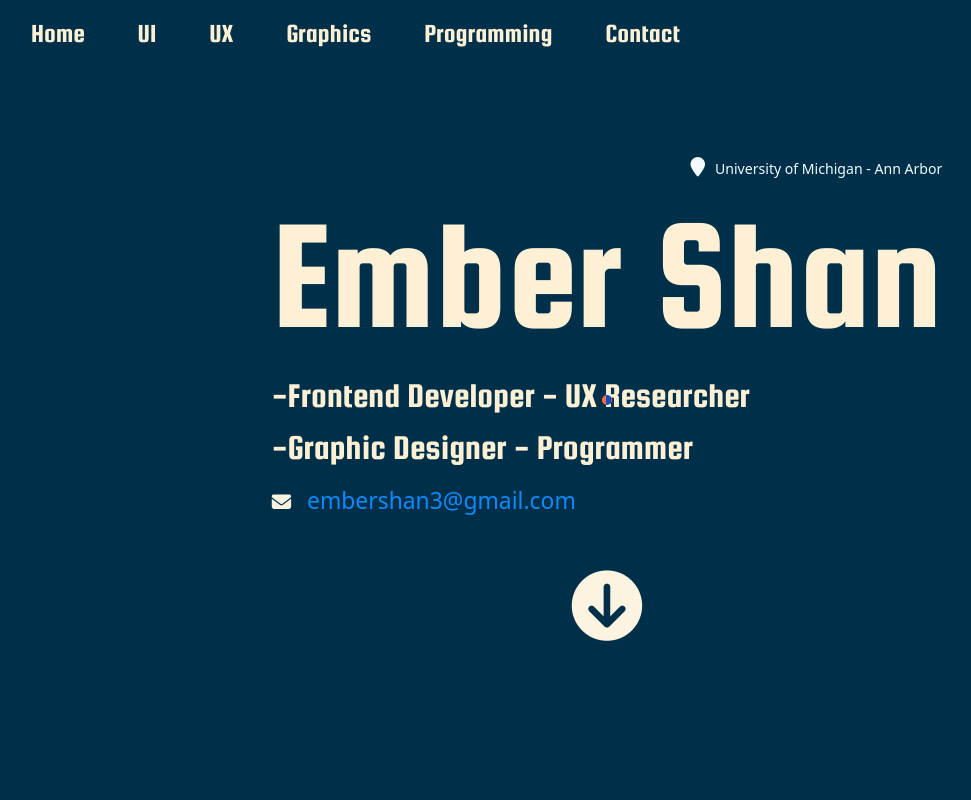
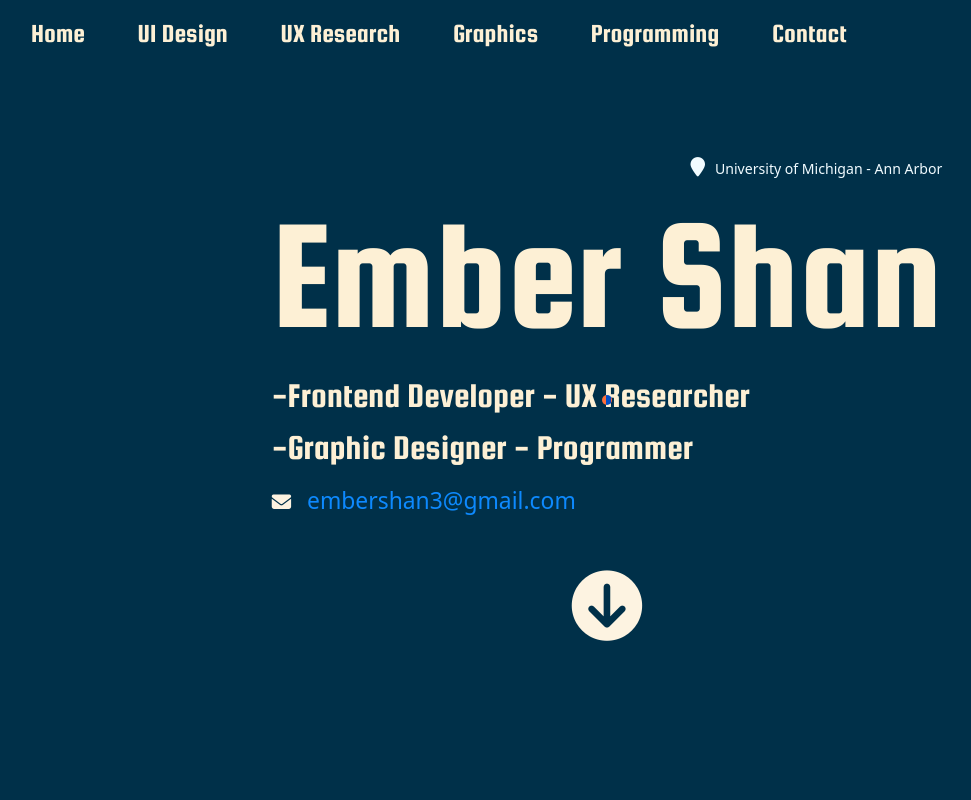
Before and after one commit to EmberShan/my_portfolio, a React (Create React App) app: page / in a window 1280 px wide. Shown: the top 800 px of the page, without its empty margins (33-1004 px from the left). Built offline with nearby package versions, Linux system fonts and the light colour scheme.

Commit message:
changed nav list titles

```diff
--- a/src/components/Nav/MenuItems.js
+++ b/src/components/Nav/MenuItems.js
@@ -5,12 +5,12 @@ export const MenuItems = [
         className: 'nav-links',
     },
     {
-        title: 'UI',
+        title: 'UI Design',
         url: 'ui',
         className: 'nav-links',
     },
     {
-        title: 'UX',
+        title: 'UX Research',
         url: 'ux',
         className: 'nav-links',
     },
```
